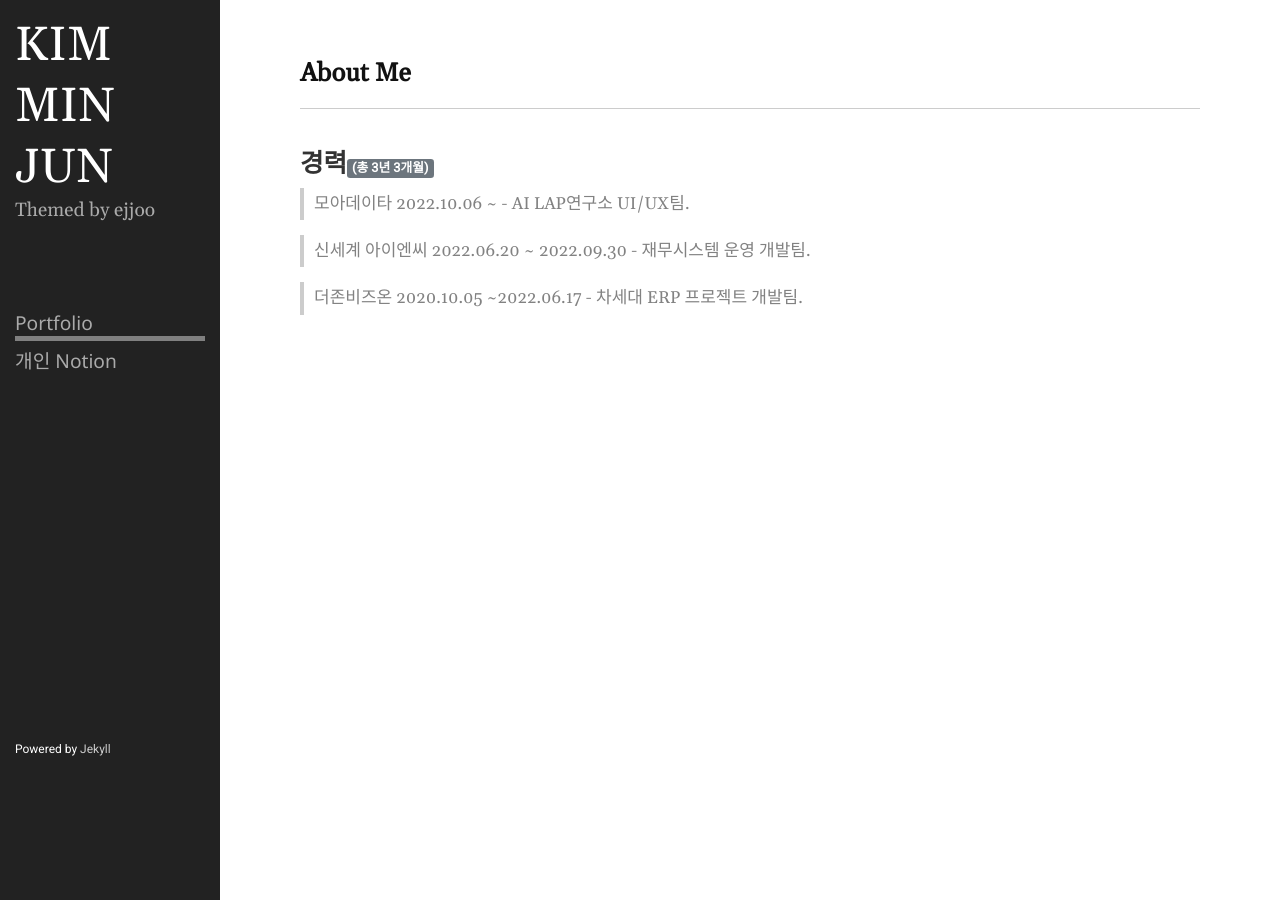
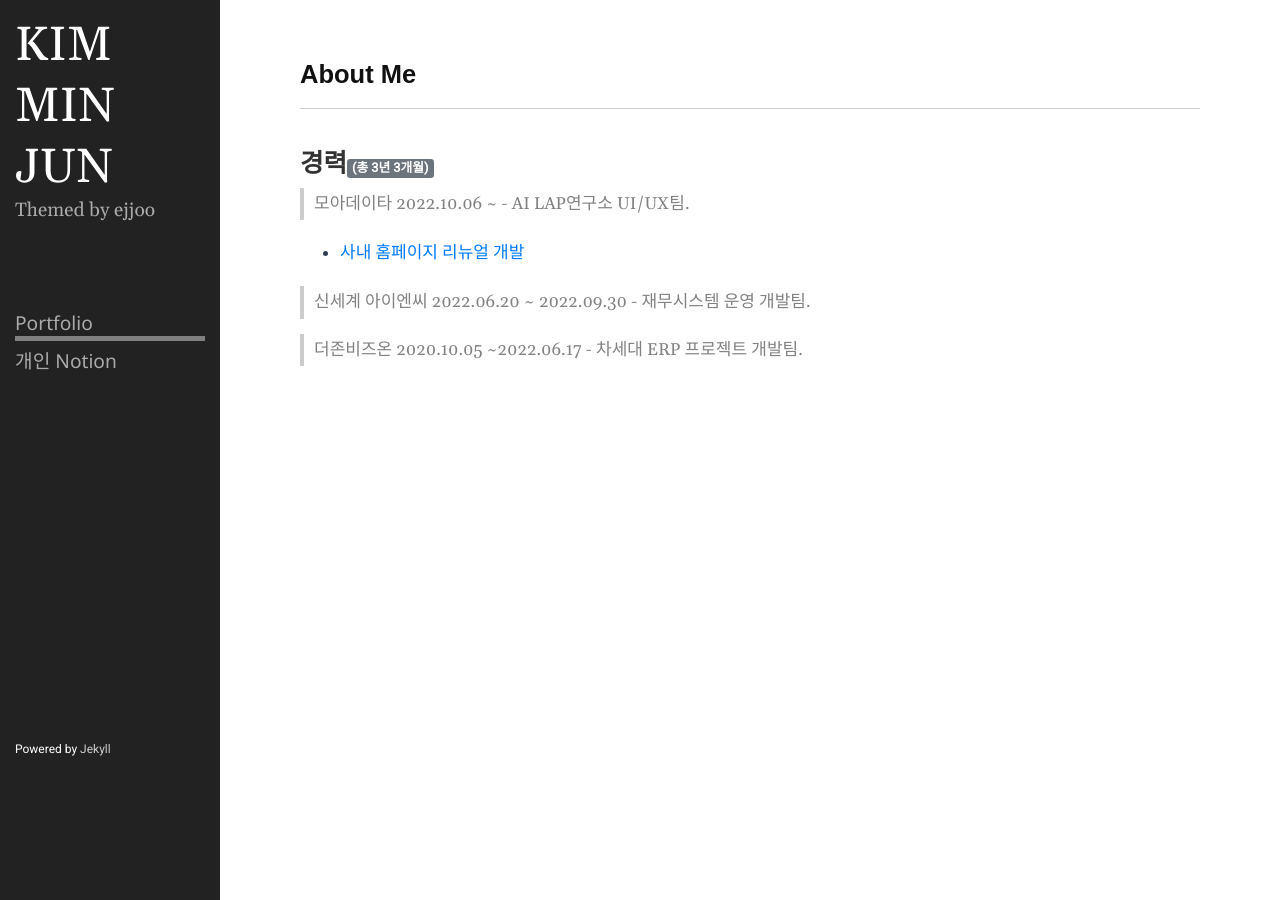
Before and after one commit to alswns1201/alswns1201.github.io, a Jekyll site: the page built from index.md, in a window 1280 px wide. Built offline with Jekyll 4.4.1, drawn with Linux system fonts in a browser that asks for light colours.

Commit message:
title 애니매이션 적용  및 내용 추가.

```diff
--- a/_includes/home.html
+++ b/_includes/home.html
@@ -1,13 +1,18 @@
 <article class="post">
   <header class="post-header home">
-    <div class="post-title">
-      About Me
+    <div class="post-title title-style stagger-item">
+     <div> About Me </div>
     </div>
   </header>
-  <h2 id="theme-monos">경력<span class="badge">총 3년 3개월</span></h2>
+  <h2 id="theme-monos title-style">경력<span class="badge">총 3년 3개월</span></h2>
   <blockquote>
     <p>모아데이타 2022.10.06 ~  - AI LAP연구소 UI/UX팀.</p>
   </blockquote>
+  <div>
+    <ul>
+      <li><a href="https://www.moadata.co.kr/" target="_blank" >사내 홈페이지 리뉴얼 개발</a></li>
+    </ul>
+  </div>
   <blockquote>
     <p>신세계 아이엔씨 2022.06.20 ~ 2022.09.30 - 재무시스템 운영 개발팀.</p>
   </blockquote>
--- a/public/css/style.css
+++ b/public/css/style.css
@@ -280,7 +280,44 @@
 	font-size: 1.5em;
 	color: #111;
 	font-weight: bold;
+
 }
+
+
+
+.title-style {
+	font-family: 'Poppins', sans-serif;
+}
+
+/**
+   타이틀 애니매이션
+ */
+@keyframes showItem {
+	from {
+		transform: translateY(100px);
+		opacity: 0;
+		color: rgb(0, 204, 255);
+	}
+
+	to {
+		transform: translateY(0px);
+		opacity: 2;
+	}
+}
+
+.stagger-item {
+	animation: showItem 1.0s;
+	animation-fill-mode: both;
+}
+.stagger-item:nth-child(1) {
+	animation-delay: 0.3s;
+}
+.stagger-item:nth-child(2) {
+	animation-delay: 0.6s;
+}
+
+
+
 
 .post-date {
 	text-transform: uppercase;
```
